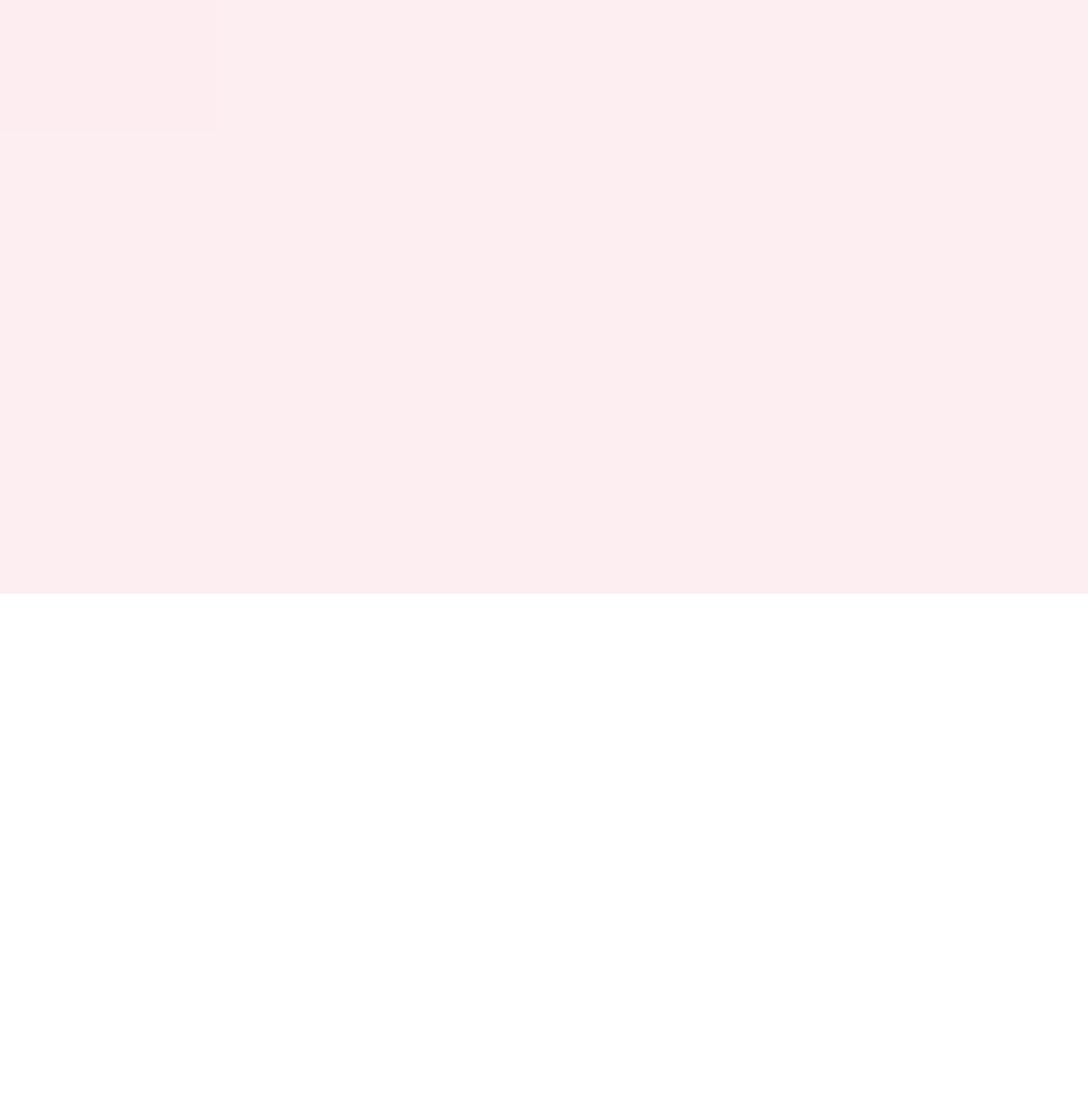
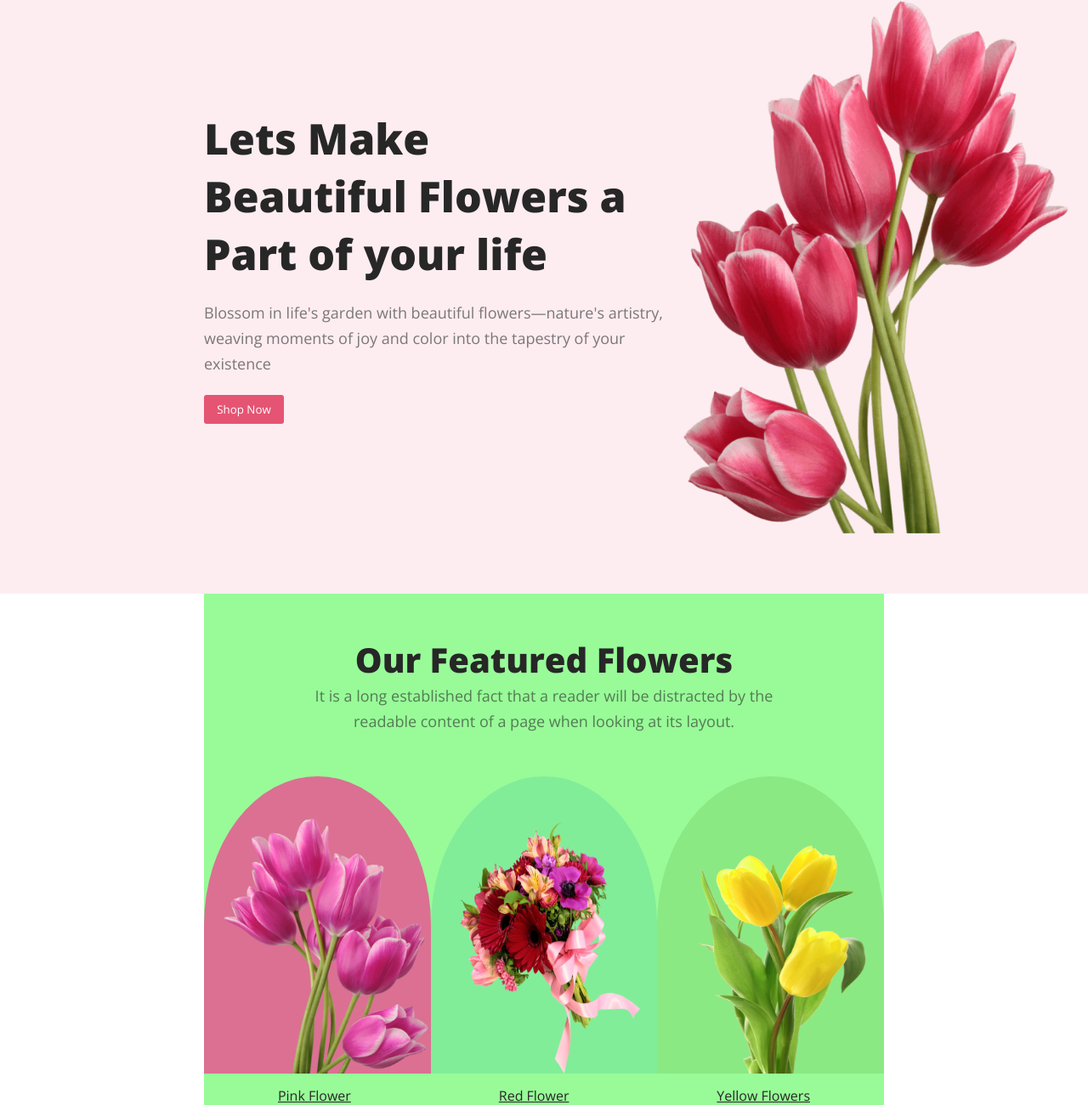
Before and after one commit to Sakib3602/flower-shop, a plain HTML site: page index.html in a window 1280 px wide. Shown: the part 101-1402 px from the top of the page at 85% size. Before the commit the page ends 800 px from the top, so only its background shows below. Drawn offline with nearby package versions, Linux system fonts and the light colour scheme.

Commit message:
add first page and Featured section

```diff
--- a/index.html
+++ b/index.html
@@ -10,8 +10,62 @@
     <header>
         <nav>
             <h1><span  class="o">FLO</span>WER</h1>
+            <ul>
+                <a href=""><li>Home</li></a>
+                <a href=""><li>About</li></a>
+                <a href=""><li class="hov-drop">
+                    Categories <ul class="drop">
+                        <a href="">Rose</a>
+                        <a href="">Lily</a>
+                        <a href="">Black</a>
+                    </ul>
+
+                </li></a>
+                <a href=""><li>Cart</li></a>
+                <a href=""><li>Log/Sign</li></a>
+            </ul>
         </nav>
+        <div class="header-box">
+            <div class="header-main">
+                <h1>Lets Make</h1>
+                <h1> Beautiful Flowers a</h1>
+                <h1>Part of your life</h1>
+
+                <h4>Blossom in life's garden with beautiful flowers—nature's artistry, weaving moments of joy and color into the tapestry of your existence</h4>
+                <button>Shop Now</button>
+            </div>
+            <div class="header-img">
+                <img src="./Flower Asset/pngwing 10.png" alt="">
+            </div>
+        </div>
     </header>
+    <main>
+        <div class="featured">
+           <div class="hh">
+            <h1>Our Featured Flowers</h1>
+            <h5>It is a long established fact that a reader will be distracted by the readable content of a page when looking at its layout.</h5>
+           </div>
+           <div class="imgs">
+            <div class="img1">
+                <img src="./Flower Asset/pngwing 6.png" alt="">
+
+            </div>
+            <div class="img1" style="background-color: rgba(5, 151, 160, 0.15);">
+                <img src="./Flower Asset/pngwing 5.png" alt="">
+
+
+            </div>
+            <div class="img1" style="background-color: rgba(71, 125, 17, 0.15);">
+                <img src="./Flower Asset/pngwing 7.png" alt="">
+
+            </div>
+           </div>
+           <div class="text">
+            <a href="">Pink Flower</a><a href="">Red Flower</a><a href="">Yellow Flowers</a>
+        </div>
+        </div>
+
+    </main>
 
 </body>
 </html>
--- a/style.css
+++ b/style.css
@@ -1,6 +1,9 @@
+@import url('https://fonts.googleapis.com/css2?family=Inter:wght@100;200;300;400;500;600;700;800;900&family=Merriweather:ital,wght@0,300;0,400;0,700;0,900;1,300;1,400;1,700;1,900&family=Open+Sans:ital,wght@0,300;0,400;0,500;0,600;0,700;0,800;1,300;1,400;1,500;1,600;1,700&family=Poppins:ital,wght@0,100;1,800&family=Work+Sans:ital,wght@0,100;0,200;0,300;0,400;0,500;0,600;0,700;0,800;1,100;1,200;1,300;1,400;1,500;1,600;1,700&display=swap');
+
 * {
     margin: 0;
     padding: 0;
+    font-family: 'Open Sans', sans-serif;
 }
 .o{
     font-size: 50px;
@@ -11,3 +14,139 @@ header{
     width: 100%;
     background-color:  rgba(229, 84, 115, 0.10);;
 }
+nav h1{
+    font-weight: 800;
+}
+nav{
+    display: flex;
+    margin-left: 240px;
+    margin-right: 240px;
+    height: 100px;
+    align-items: center;
+    justify-content: space-between;
+}
+
+.drop{
+    border-radius: 8px;
+    margin-left: 45px;
+
+    position: absolute;
+    display: none;
+    flex-direction: column;
+    padding: 10px;
+    background-color: rgba(229, 169, 179, 0.516);
+}
+.hov-drop:hover .drop{
+
+    display: flex;
+
+}
+
+nav > ul {
+    display: flex;
+
+}
+nav li{
+    margin-right: 10px;
+    list-style: none;
+    font-weight: 700;
+}
+nav a{
+    text-decoration: none;
+    margin-right: 10px;
+}
+
+
+.header-main h4{
+    color: rgba(39, 39, 39, 0.60);
+font-size: 18px;
+font-weight: 400;
+line-height: 30px;
+margin-top: 20px;
+}
+.header-main button{
+    height: 34px;
+    border: none;
+    margin-top: 22px;
+    border-radius: 3px;
+    width: 94px;
+    background-color:  #E55473;
+    color: white;
+    font-weight: 400;
+}
+.header-main h1{
+    color: #272727;
+font-size: 50px;
+font-weight: 800;
+}
+.header-main{
+    width: 650px;
+    margin-left: 240px;
+    margin-top: 130px;
+}
+.header-box{
+    display: flex;
+
+}
+.header-img img{
+    height: 629px;
+
+}
+main{
+    margin-left: 240px;
+    margin-right: 240px;
+}
+.featured{
+    height: 100%;
+    background-color: palegreen;
+}
+.featured h1{
+
+
+color: #272727;
+
+text-align: center;
+font-size: 40px;
+font-weight: 800;
+}
+.featured h5{
+    color: rgba(39, 39, 39, 0.60);
+
+text-align: center;
+font-size: 18px;
+font-weight: 400;
+line-height: 30px;
+}
+.hh{
+    padding-top: 50px;
+    width: 540px;
+    margin: auto;
+}
+.img1{
+
+    margin-top: 50px;
+    height: 350px;
+    width: 320px;
+    border-top-right-radius: 50%;
+    border-top-left-radius: 50%;
+    background-color: palevioletred;
+}
+.img1 img{
+    height: 300px;
+    width: 240px;
+    margin-top: 50px;
+    margin-left: 24px;
+}
+.imgs{
+    display: flex;
+    justify-content: space-between;
+}
+.text{
+    display: flex;
+    justify-content: space-around;
+    margin-top: 15px;
+
+}
+.text a{
+    color: #272727;
+}
```
